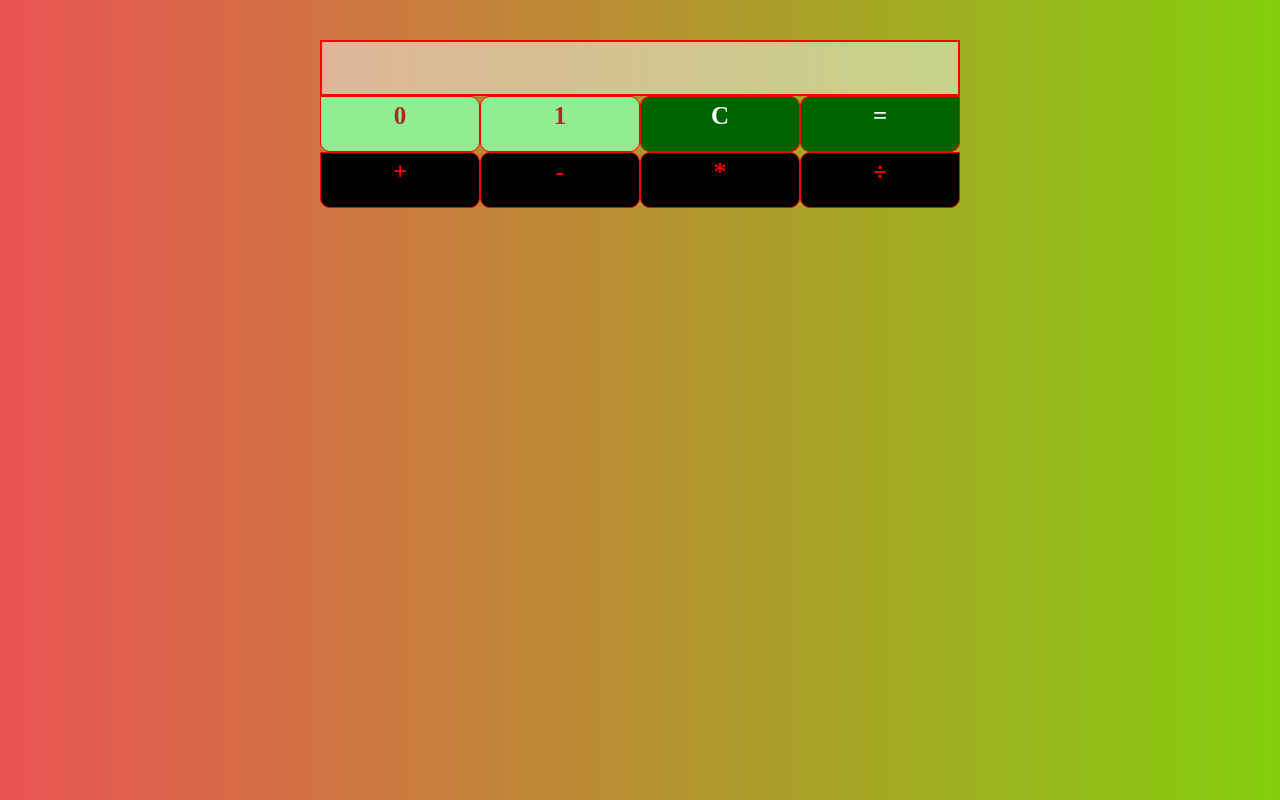
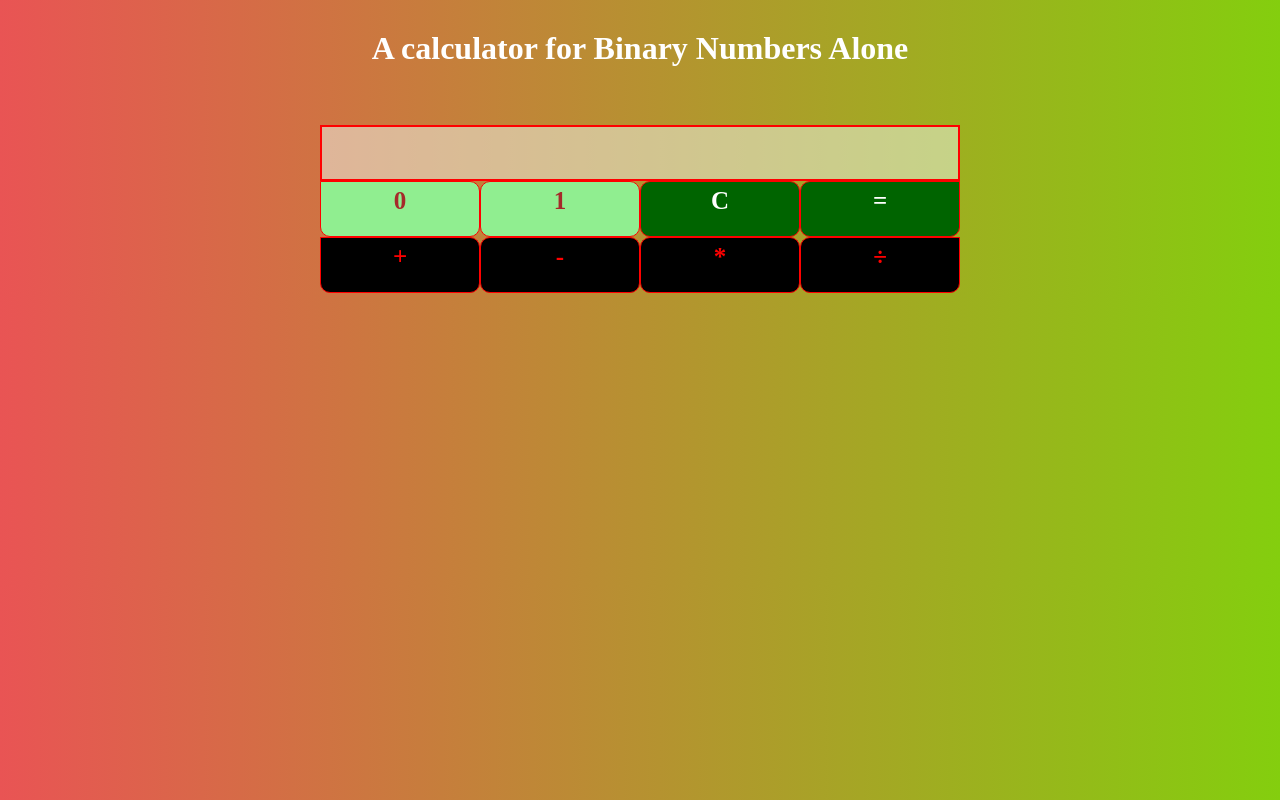
Before and after one commit to Bestbynature/binary-numbers-Calculator, a plain HTML site: page index.html in a window 1280 px wide. Drawn offline with Linux system fonts and the light colour scheme.

Commit message:
Heading Added

```diff
--- a/index.html
+++ b/index.html
@@ -8,6 +8,7 @@
     <link rel="stylesheet" href="./styles.css">
 </head>
 <body>
+    <header><h1>A calculator for Binary Numbers Alone</h1> </header><br>
     <div class="container">
         <div id="res"></div>
         <div id="btns">
--- a/styles.css
+++ b/styles.css
@@ -9,6 +9,11 @@ body{
     background: linear-gradient(to right, rgb(233, 84, 84), rgb(132, 206, 14));
 }
 
+header{
+    color: white;
+    text-align: center;
+    margin-top: 30px;
+}
 .container{
     width: 50%;
     margin: 40px auto;
```
